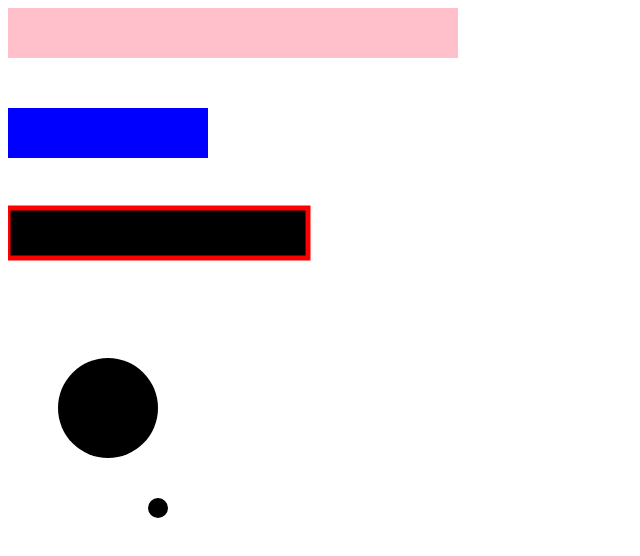
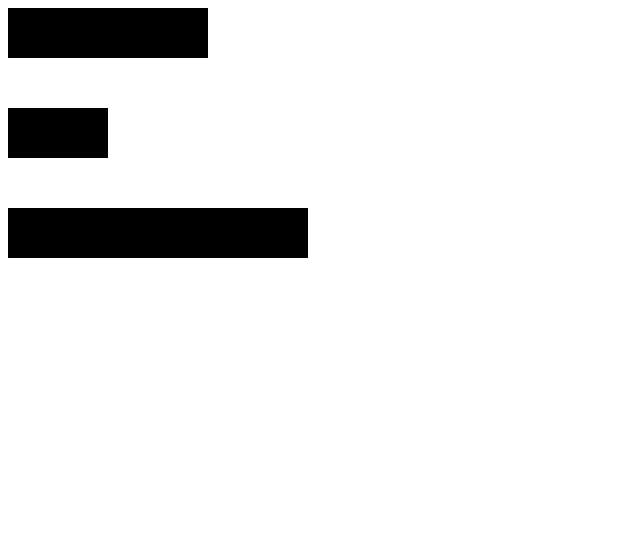
Before and after one commit to javelinsman/d3-practice-session, a plain HTML site: page index.html in a window 1280 px wide. Shown: the whole page, without its empty margins (0-640 px from the left). Drawn offline with nearby package versions, Linux system fonts and the light colour scheme.

Commit message:
the simplest data binding

```diff
--- a/index.html
+++ b/index.html
@@ -13,11 +13,6 @@
 
   <body style="background-color: white;">
     <svg height="1000" width="1000">
-      <rect x="0" y="0" width="100" height="50"></rect>
-      <rect x="0" y="100" width="200" height="50" style="fill: blue"></rect>
-      <rect x="0" y="200" width="300" height="50" style="stroke: red; stroke-width: 5px"></rect>
-      <circle cx="100" cy="400" r="50"></circle>
-      <circle cx="150" cy="500" r="10"></circle>
     </svg>
 
     <script src="https://d3js.org/d3.v5.min.js"></script>
--- a/main.js
+++ b/main.js
@@ -1 +1,10 @@
-d3.select('rect').attr('width', 450).style('fill', 'pink')
+const data = [2, 1, 3]
+
+const svg = d3.select('svg')
+
+svg.selectAll('rect')
+  .data(data).enter().append('rect')
+    .attr('width', (d, i) => d * 100)
+    .attr('height', 50)
+    .attr('x', 0)
+    .attr('y', (d, i) => i * 100)
```
